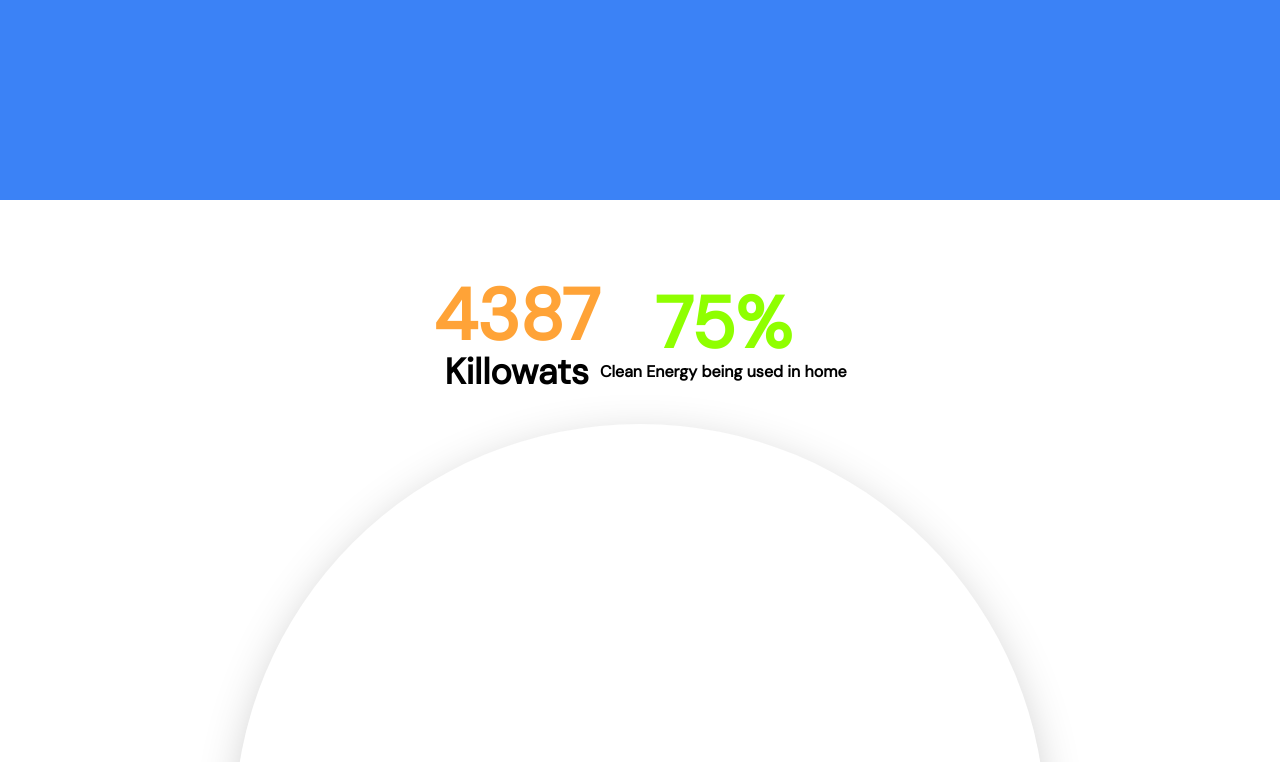
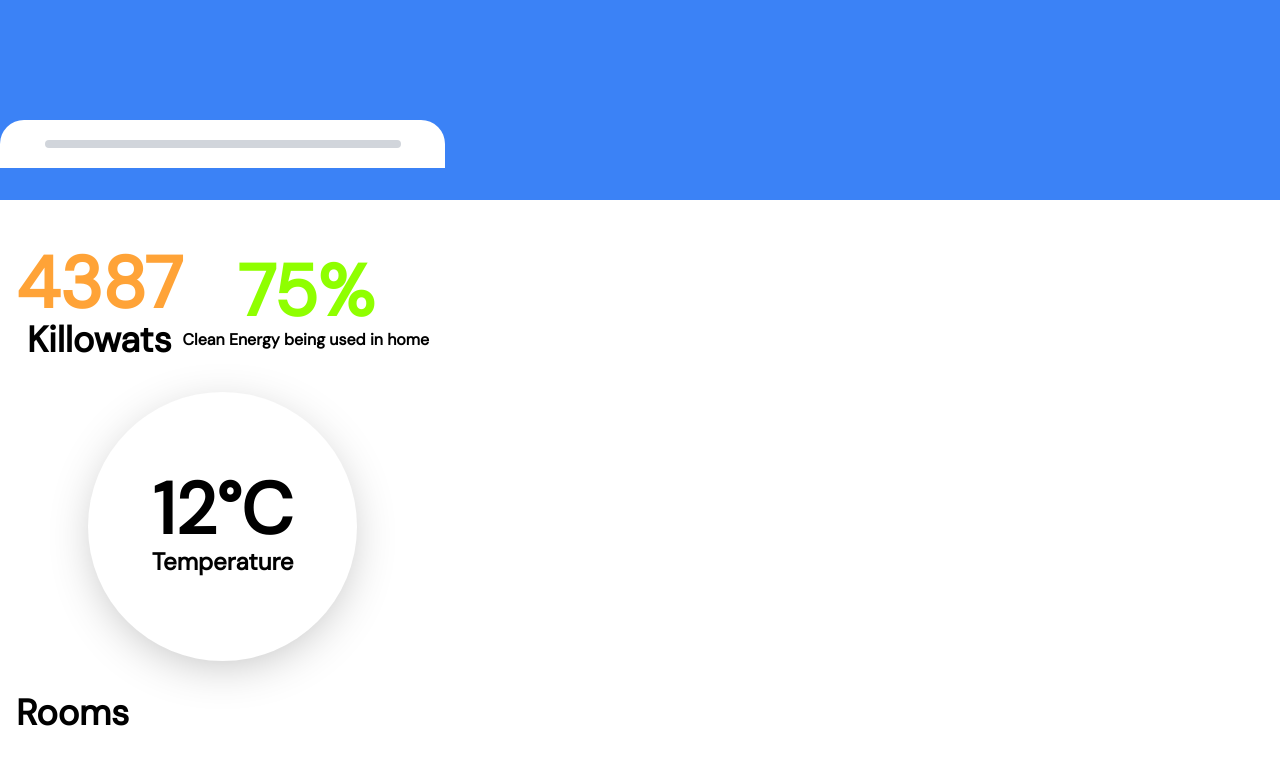
Before and after one commit to TheGraphVertices/Frontend, a React (Create React App) app: page / in a window 1280 px wide. Shown: the part 600-1362 px from the top of the page. Built offline with nearby package versions, Linux system fonts and the light colour scheme.

Commit message:
.gitignore should be working now

```diff
--- a/src/App.jsx
+++ b/src/App.jsx
@@ -5,7 +5,7 @@ import Landing from './components/Landing';
 
 function App() {
   return (
-    <div className='font-body relative'>
+    <div className='font-body static'>
       <RoomTab />
       <Landing />
       <Stats />
--- a/src/components/Stats.jsx
+++ b/src/components/Stats.jsx
@@ -4,6 +4,10 @@ import ApplianceButton from "./ApplianceButton"
 
 function Stats(){
   return(
+	<section className="top-[90%] absolute z-5 gap-0">
+	  <div className="rounded-t-3xl h-12 flex items-center justify-center bg-white">
+		<div className="w-[80%] rounded-2xl bg-gray-300 h-2"></div>
+	  </div>
 	  <section className="px-4 py-20 font-body flex items-center flex-col justify-center gap-8 h-full">
 	    <div className="flex flex-row">
 		  <div className="flex items-center flex-col">
@@ -28,6 +32,7 @@ function Stats(){
 	      <ApplianceButton name="Light"/>
 	    </div>
 	  </section>
+     </section>
   )
 
 }
```
Lines whose indentation alone changed are shown as unchanged.
